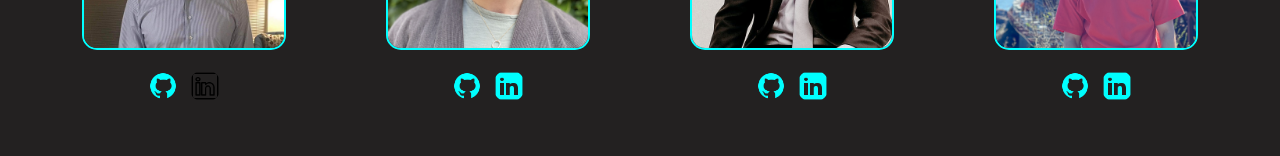
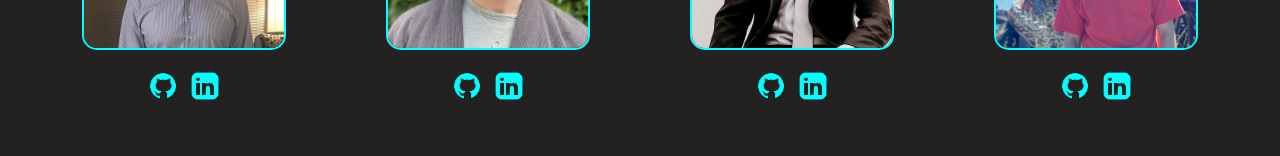
Before and after one commit to ShahmarAliyev/kluster-view, a Next.js app: page / in a window 1280 px wide. Shown: the part 4380-4536 px from the top of the page. Built offline with nearby package versions, Linux system fonts and the light colour scheme.

Commit message:
update linkedin logo

```diff
--- a/src/components/footer/footer.js
+++ b/src/components/footer/footer.js
@@ -21,7 +21,7 @@ const Footer = () => {
               <Image alt='' src='/img/githubNav.png' width={32} height={32} />
             </Link>
             <Link href='https://www.linkedin.com/in/jonathan-tsai95/'>
-              <Image alt='' src='/img/linkedin.png' width={32} height={32} />
+              <Image alt='' src='/img/linkedinNav.png' width={32} height={32} />
             </Link>
           </div>
         </div>
```
